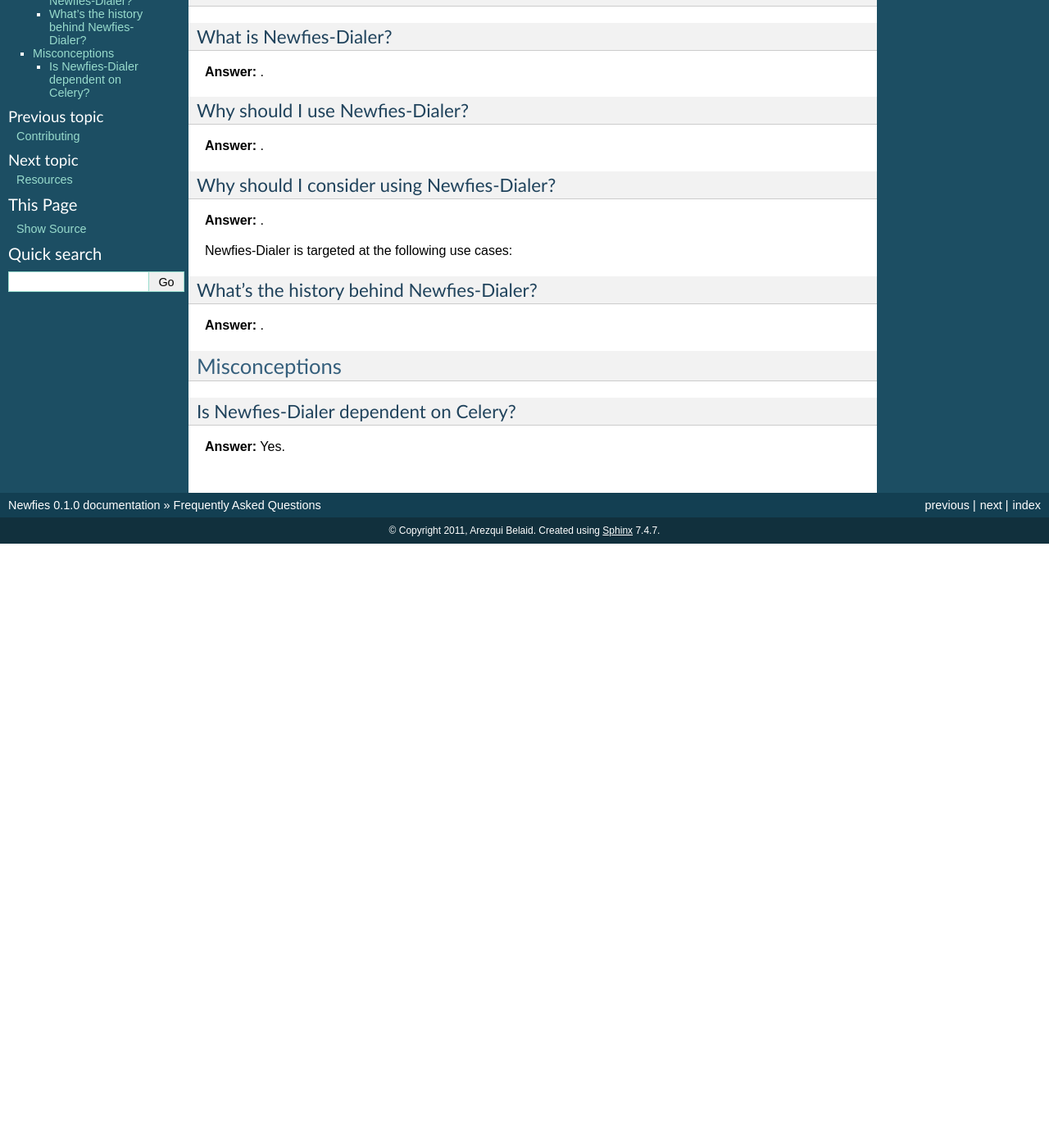
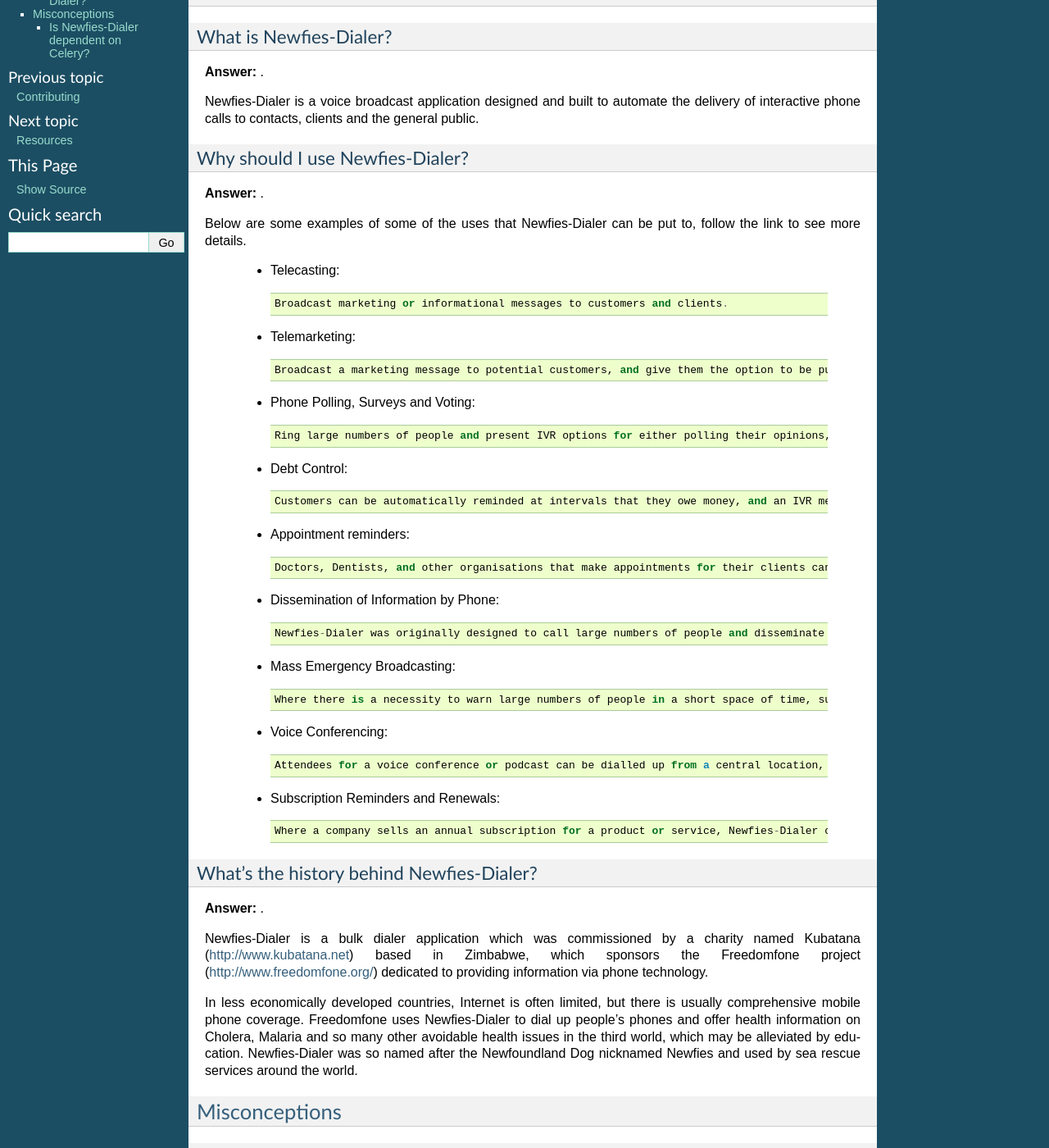
Before and after one commit to newfies-dialer/newfies-dialer, a Sphinx documentation site: the page built from docs/source/faq.rst, in a window 1280 px wide and 1400 px high, scrolled down 209 px. Shown: the whole window at 82% size. Built offline with Sphinx 7.4.7, drawn with Linux system fonts in a browser that asks for light colours; pages that are not in the unit, such as notebooks, are missing from menus; before the commit the page ends 900 px from its top, so only the background shows below that; some of the changed text lies outside the part shown.

```diff
--- a/docs/source/contributing.rst
+++ b/docs/source/contributing.rst
@@ -153,7 +153,10 @@ Issue Trackers
 Bugs for a package in the Newfies-Dialer ecosystem should be reported to the relevant
 issue tracker.
 
-* Newfies-Dialer: github.com/Star2Billing/newfies-dialer/issues/
+* Newfies-Dialer: http://github.com/Star2Billing/newfies-dialer/issues/
+* Celery: https://github.com/ask/celery/issues/
+* Freeswitch: http://jira.freeswitch.org/secure/Dashboard.jspa
+* Plivo: https://github.com/plivo/plivo/issues/
 
 If you are unsure of the origin of the bug you can ask the
 :ref:`mailing-list`, or just use the Newfies-Dialer issue tracker.
--- a/docs/source/faq.rst
+++ b/docs/source/faq.rst
@@ -21,23 +21,62 @@ What is Newfies-Dialer?
 
 **Answer:** .
 
+Newfies-Dialer is a voice broadcast application designed and built to automate the delivery of interactive phone calls to contacts, clients and the general public.
+
+
 Why should I use Newfies-Dialer?
 --------------------------------
 
 **Answer:** .
 
-Why should I consider using Newfies-Dialer?
--------------------------------------------
+Below are some examples of some of the uses that Newfies-Dialer can be put to, follow the link to see more details.
 
-**Answer:** .
+    * Telecasting::
 
-Newfies-Dialer is targeted at the following use cases:
+            Broadcast marketing or informational messages to customers and clients.
+
+    * Telemarketing::
+
+            Broadcast a marketing message to potential customers, and give them the option to be put through to a call-centre via an IVR (Interactive Voice Response) Menu.
+
+    * Phone Polling, Surveys and Voting::
+
+            Ring large numbers of people and present IVR options for either polling their opinions, interactive surveys, or taking their vote and record the results.
+
+    * Debt Control::
+
+            Customers can be automatically reminded at intervals that they owe money, and an IVR menu presented to talk to the finance department or passed to a credit card capture IVR to pay over the phone.
+
+    * Appointment reminders::
+
+            Doctors, Dentists, and other organisations that make appointments for their clients can integrate Newfies-Dialer into their appointment systems to pass a message reminding them of an upcoming appointment.
+
+    * Dissemination of Information by Phone::
+
+            Newfies-Dialer was originally designed to call large numbers of people and disseminate medical and health advice via the ubiquitous cellphone in 3rd world countries where often, literacy levels are low.
+
+    * Mass Emergency Broadcasting::
+
+            Where there is a necessity to warn large numbers of people in a short space of time, such as weather warnings.
+
+    * Voice Conferencing::
+
+            Attendees for a voice conference or podcast can be dialled up from a central location, and be connected in an audio conference room.
+
+    * Subscription Reminders and Renewals::
+
+            Where a company sells an annual subscription for a product or service, Newfies-Dialer can be configured to dial the customer, remind them that the subscription is due, and optionally pass the call into a call centre or into a credit card payment IVR.
+
 
 
 What's the history behind Newfies-Dialer?
 -----------------------------------------
 
 **Answer:** .
+
+Newfies-Dialer is a bulk dialer application which was commissioned by a charity named Kubatana (http://www.kubatana.net) based in Zimbabwe, which sponsors the Freedomfone project (http://www.freedomfone.org/) dedicated to providing information via phone technology.
+
+In less economically developed countries, Internet is often limited, but there is usually comprehensive mobile phone coverage. Freedomfone uses Newfies-Dialer to dial up people’s phones and offer health information on Cholera, Malaria and so many other avoidable health issues in the third world, which may be alleviated by education. Newfies-Dialer was so named after the Newfoundland Dog nicknamed Newfies and used by sea rescue services around the world.
 
 
 .. _faq-misconceptions:
--- a/docs/source/freeswitch-conf/backend-dialer.rst
+++ /dev/null
@@ -1,4 +0,0 @@
-.. _backend-dialer:
-
-Backend Dialer
-==============
--- a/docs/source/freeswitch-conf/config-fs-with-newfies.rst
+++ /dev/null
@@ -1,4 +0,0 @@
-.. _configure-fs-with-newfies:
-
-Configure Freeswitch with Newfies-Dialer
-========================================
--- a/docs/source/freeswitch-conf/dialplan.rst
+++ /dev/null
@@ -1,4 +0,0 @@
-.. _dialplan:
-
-Dialplan
-========
--- a/docs/source/user-guide-doc/overview.rst
+++ b/docs/source/user-guide-doc/overview.rst
@@ -14,7 +14,7 @@ brokers and workers.
 Newfies-Dialer is a computerised system that automatically dials a group
 of telephone numbers for connection to assigned campaigns.
 
-**Features**
+**Features**::
 
     * Restful-API based to easily integrate the platform dialer with third-party applications
     * Web-based administrative/customer interfaces
```
Also changed, not shown: docs/source/freeswitch-configuration.rst (+7 -7 lines), docs/source/includes/installation.rst (deleted, +0 -7 lines), docs/source/includes/introduction.rst (+6 -4 lines).
